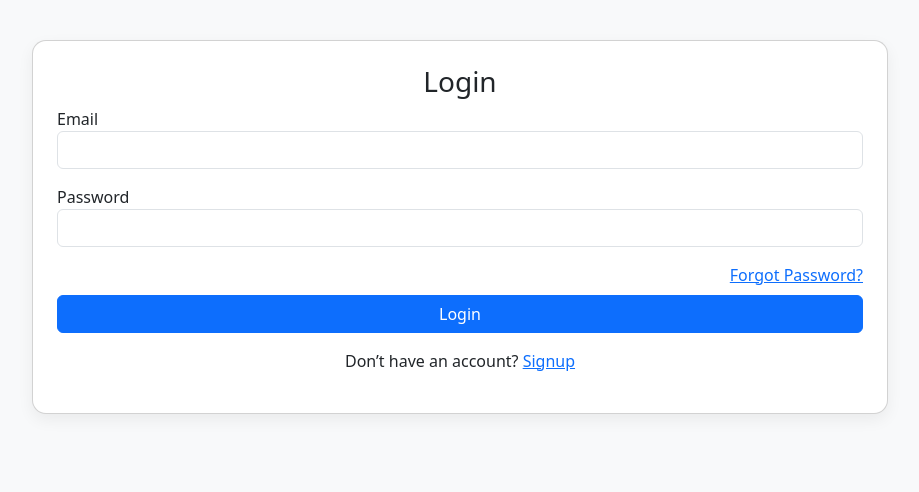
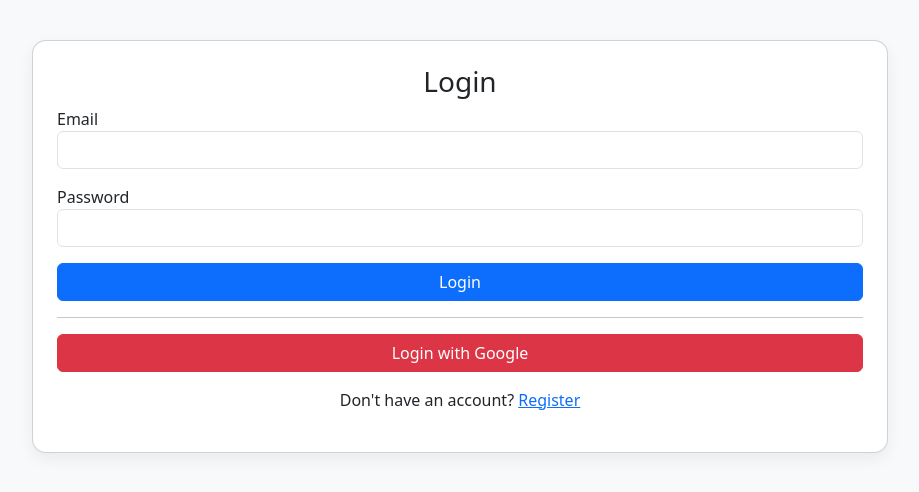
Before and after one commit to kasturimo/IdeaScanner, a Flask app: page /login in a window 1280 px wide. Shown: the part 56-548 px from the top of the page, without its empty margins (180-1099 px from the left). Run offline with Flask 3, Linux system fonts and the light colour scheme.

Commit message:
Update login.html

```diff
--- a/templates/login.html
+++ b/templates/login.html
@@ -2,20 +2,26 @@
 {% block content %}
 <div class="card p-4">
   <h3 class="text-center">Login</h3>
-  <form method="POST" action="/login">
+
+  <form method="POST">
     <div class="mb-3">
       <label>Email</label>
-      <input type="email" class="form-control" name="email" required>
+      <input type="email" name="email" class="form-control" required>
     </div>
     <div class="mb-3">
       <label>Password</label>
-      <input type="password" class="form-control" name="password" required>
-    </div>
-    <div class="mb-2 text-end">
-      <a href="/forgot-password">Forgot Password?</a>
+      <input type="password" name="password" class="form-control" required>
     </div>
     <button type="submit" class="btn btn-primary w-100">Login</button>
   </form>
-  <p class="mt-3 text-center">Don’t have an account? <a href="/signup">Signup</a></p>
+
+  <hr>
+  <div class="text-center">
+    <a href="{{ url_for('google.login') }}" class="btn btn-danger w-100">Login with Google</a>
+  </div>
+
+  <p class="mt-3 text-center">
+    Don't have an account? <a href="{{ url_for('register') }}">Register</a>
+  </p>
 </div>
 {% endblock %}
```
